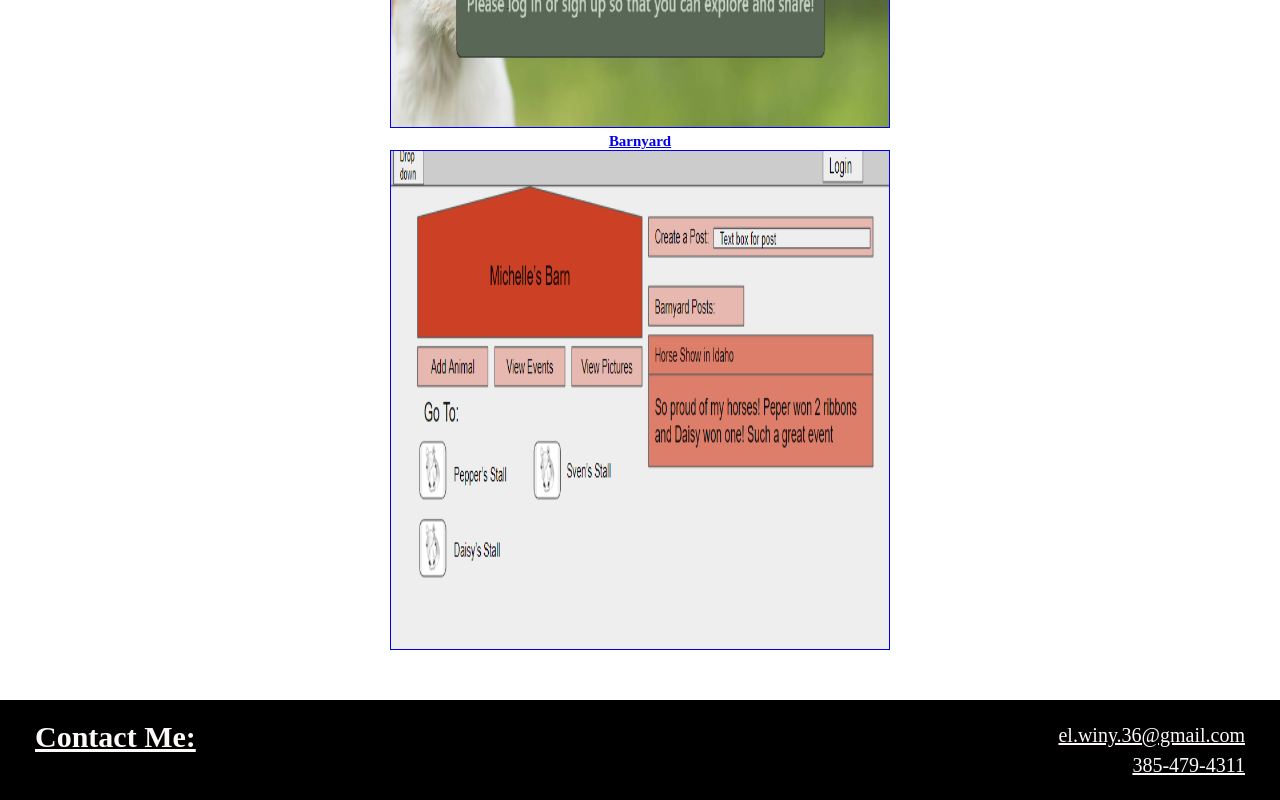
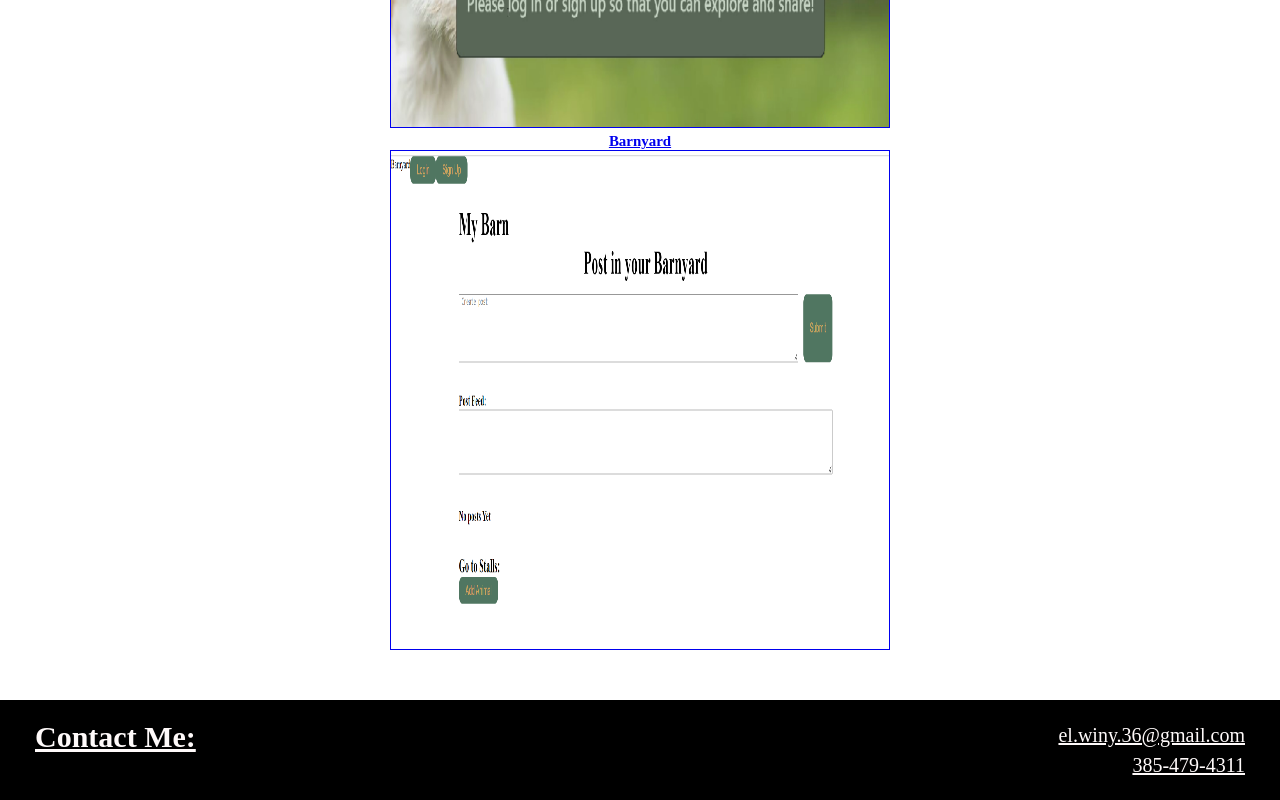
Before and after one commit to AlexCan36/Portfolio, a plain HTML site: page index.html in a window 1280 px wide. Shown: the part 1827-2627 px from the top of the page. Drawn offline with Linux system fonts and the light colour scheme.

Commit message:
added pic

```diff
--- a/index.html
+++ b/index.html
@@ -94,7 +94,7 @@
 
         <div>
             <h5>Barnyard</h5>
-            <a href="https://barnyardproject.herokuapp.com/"> <img border="1" alt="petsagram" src="assets/pics/barnyard.png" width="500" height="500">
+            <a href="https://barnyardproject.herokuapp.com/"> <img border="1" alt="petsagram" src="assets/pics/barnyardPage.png" width="500" height="500">
         </div>
 
 
```
Also changed, not shown: assets/pics/barnyardPage.png (added).
